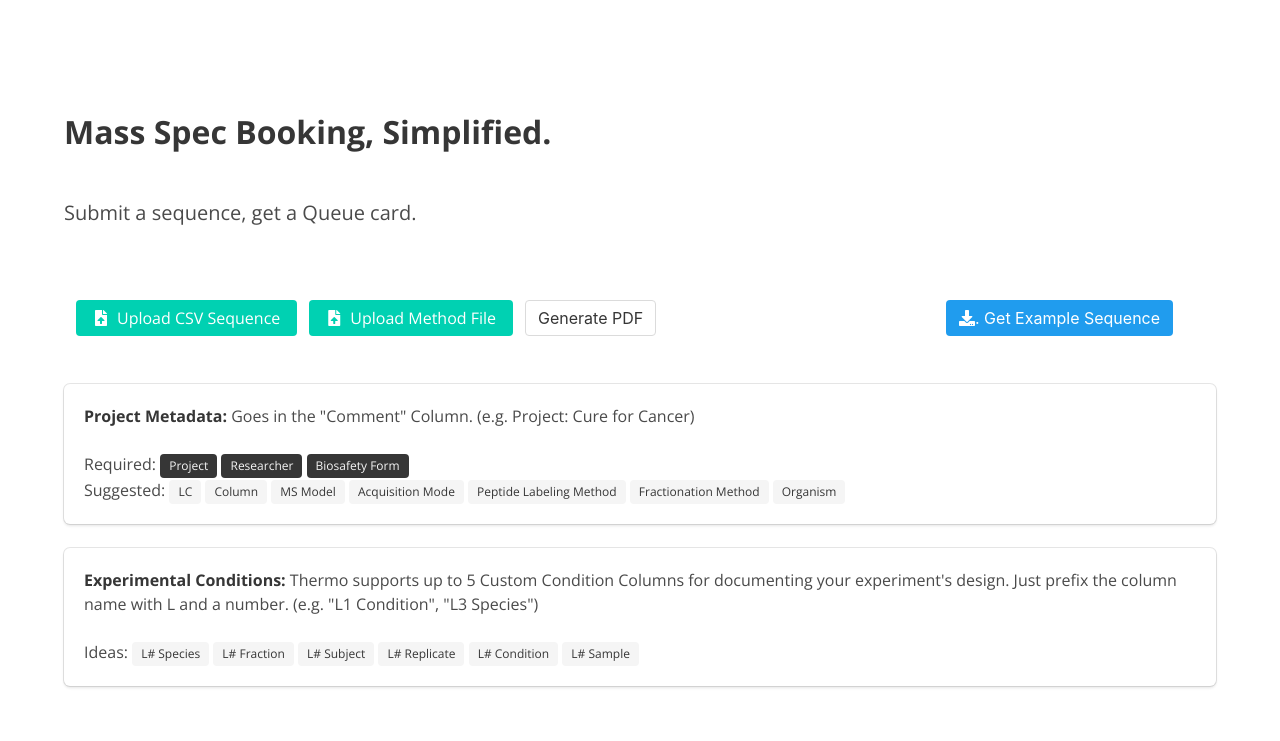
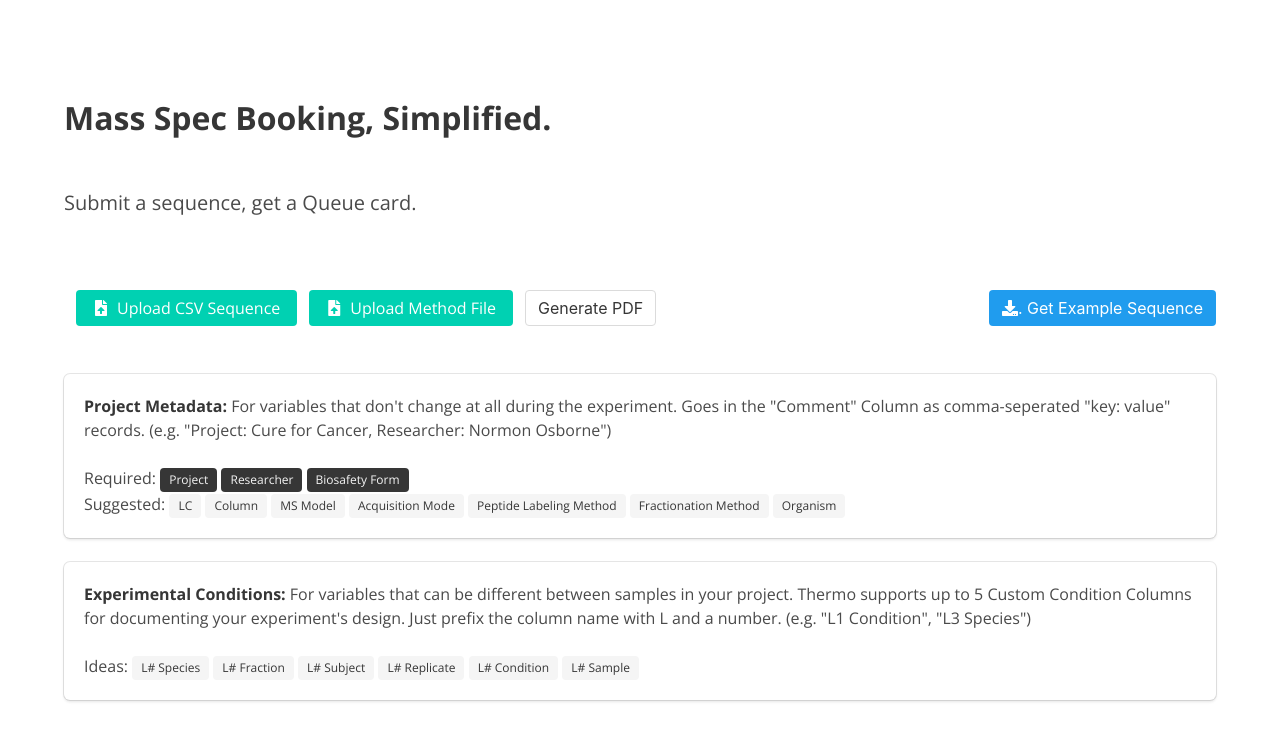
Before and after one commit to nickdelgrosso/MS_Booker, a Flask app: page / in a window 1280 px wide. Shown: the top 741 px of the page. Run offline with Flask 2, Linux system fonts and the light colour scheme; some libraries are stand-ins or nearby versions.

Commit message:
Cleaned up template a bit.

```diff
--- a/card_app/templates/landing.html
+++ b/card_app/templates/landing.html
@@ -24,24 +24,21 @@
 
         <div class="hero-body">
             <div class="container">
-                <div>
-{#                    class="column">#}
+                <div class="container">
                     <h1 id="title" class="title" style="white-space: nowrap;">
                         Mass Spec Booking, Simplified.
                     </h1>
-                </div>
-                <div>
                     <h2 class="subtitle">
                         Submit a sequence, get a Queue card.
                     </h2>
-                    <div class="columns">
+                </div>
 
-                    <div class="column is-three-quarters">
+                <br>
+
+                <div class="level">
                     <form action="/upload" method="POST" enctype="multipart/form-data">
-
-
-                            <div class="field is-grouped">
-                                <p class="control">
+                        <div class="level-left">
+                            <p class="control level-item">
                                 <div class="file is-primary">
                                   <label class="file-label">
                                     <input class="file-input" type="file" name="csv">
@@ -56,7 +53,7 @@
                                   </label>
                                 </div>
                             </p>
-                                <p class="control">
+                            <p class="control level-item">
                                 <div class="file is-primary">
                                   <label class="file-label">
                                     <input class="file-input" type="file" name="method">
@@ -71,33 +68,31 @@
                                   </label>
                                 </div>
                             </p>
-                                <p class="control">
+                            <p class="control level-item">
                                 <div class="control is-centered">
                                     <button id="submitbutton" type="submit" class="button">Generate PDF</button>
                                 </div>
                             </p>
                         </div>
+                    </form>
 
-                        </form>
-                    </div>
-
-                    <div class="column is-one-quarter">
                     <form action="/download_example" method="GET">
+                        <div class="level-right">
                             <div class="control">
                                 <button type="submit" class="button is-grey-light is-info"><i class="fas fa-download"></i>.  Get Example Sequence</button>
                             </div>
+                        </div>
                     </form>
-                    </div>
+
                 </div>
 
-                </div>
-                <br><br>
+                <br>
+
                 <div class="box">
                     <div class="content">
                         <p>
                         <strong>Project Metadata:</strong>
-                        <!--<br>-->
-                        Goes in the "Comment" Column.  (e.g. Project: Cure for Cancer)
+                        For variables that don't change at all during the experiment.  Goes in the "Comment" Column as comma-seperated "key: value" records.  (e.g. "Project: Cure for Cancer, Researcher: Normon Osborne")
                         </p>
                     </div>
                     Required:
@@ -119,7 +114,7 @@
                         <p>
                         <strong>Experimental Conditions:</strong>
                         <!--<br>-->
-                            Thermo supports up to 5 Custom Condition Columns for documenting your experiment's design. Just prefix the column name with L and a number. (e.g. "L1 Condition", "L3 Species")
+                            For variables that can be different between samples in your project.  Thermo supports up to 5 Custom Condition Columns for documenting your experiment's design. Just prefix the column name with L and a number. (e.g. "L1 Condition", "L3 Species")
                         </p>
                     </div>
                     Ideas:
```
Lines whose indentation alone changed are shown as unchanged.
